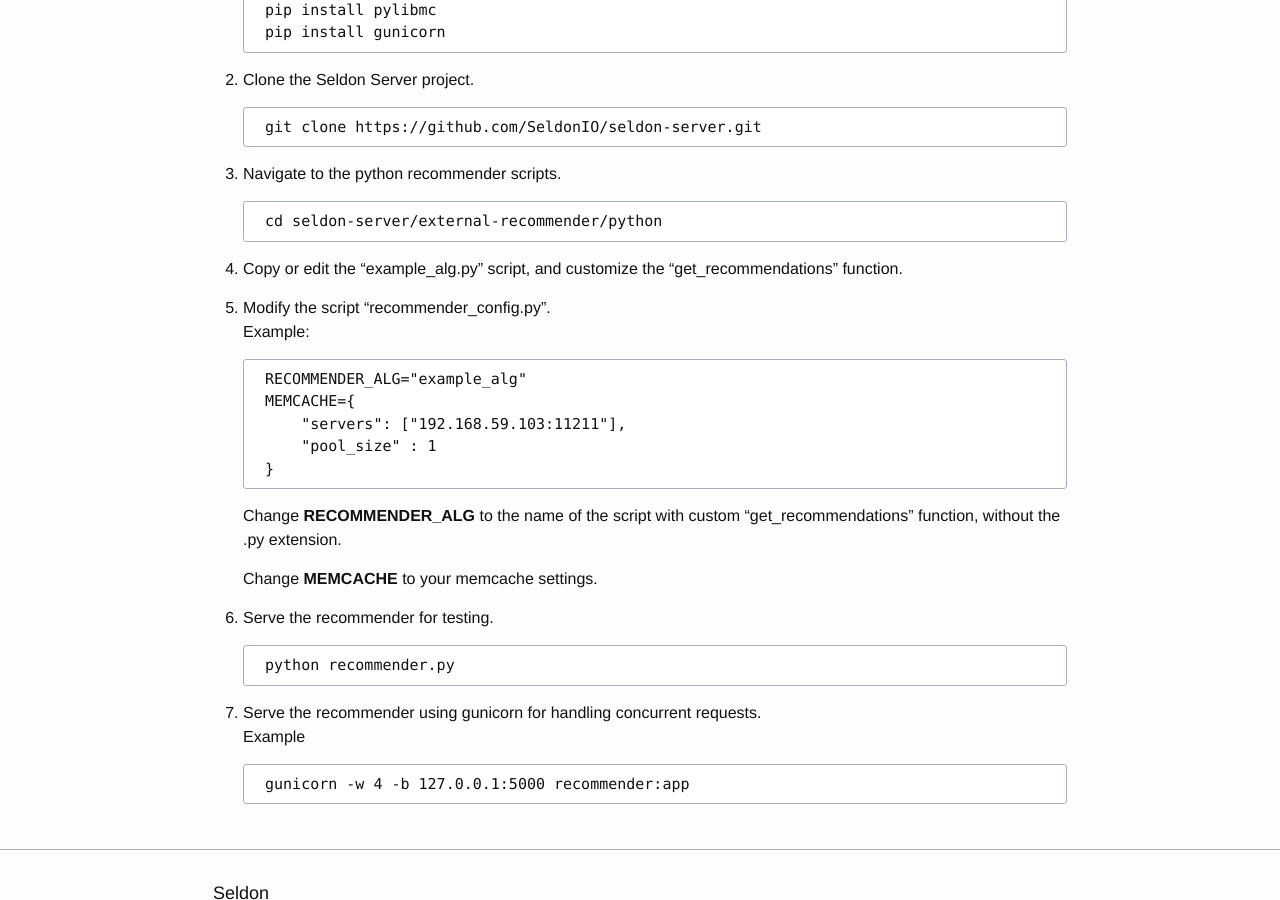
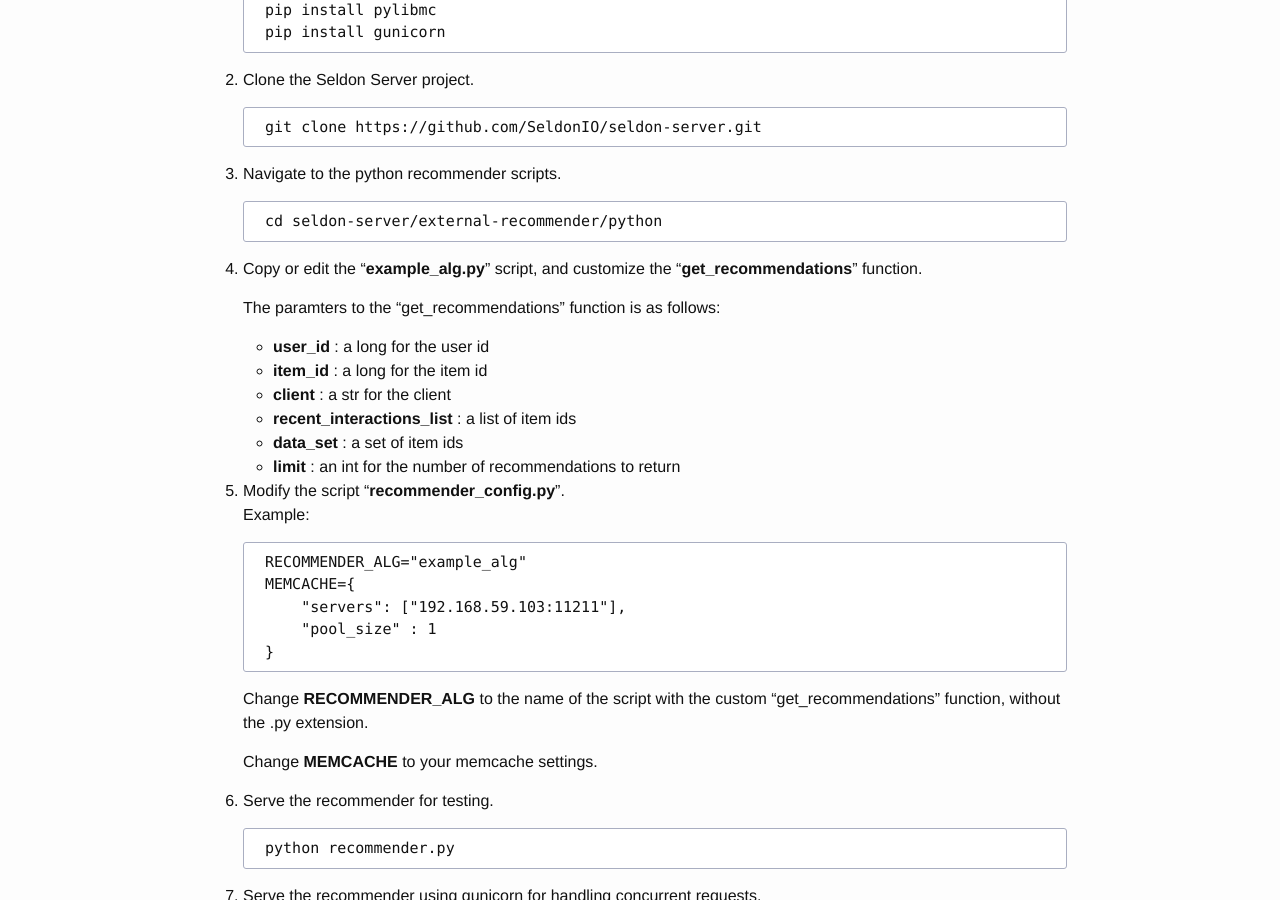
Before and after one commit to SeldonIO/seldonio.github.com, a Jekyll site: the page built from external-algorithms.md, in a window 1280 px wide and 900 px high, scrolled down 394 px. Built offline with Jekyll 4.4.1, drawn with Linux system fonts in a browser that asks for light colours.

Commit message:
updated External Python Recommender docs

```diff
--- a/external-algorithms.md
+++ b/external-algorithms.md
@@ -27,9 +27,18 @@ To use this recommender, follow these steps:
 
         cd seldon-server/external-recommender/python
 
-1. Copy or edit the "example_alg.py" script, and customize the "get_recommendations" function.
+1. Copy or edit the "**example_alg.py**" script, and customize the "**get_recommendations**" function.
 
-1. Modify the script "recommender_config.py".
+    The paramters to the "get_recommendations" function is as follows:
+
+    * **user_id** : a long for the user id
+    * **item_id** : a long for the item id
+    * **client** : a str for the client
+    * **recent_interactions_list** : a list of item ids
+    * **data_set** : a set of item ids
+    * **limit** : an int for the number of recommendations to return
+
+1. Modify the script "**recommender_config.py**".
     Example:
 
         RECOMMENDER_ALG="example_alg"
@@ -38,7 +47,7 @@ To use this recommender, follow these steps:
             "pool_size" : 1
         }
 
-    Change **RECOMMENDER_ALG** to the name of the script with custom "get_recommendations" function, without the .py extension.
+    Change **RECOMMENDER_ALG** to the name of the script with the custom "get_recommendations" function, without the .py extension.
 
     Change **MEMCACHE** to your memcache settings.
 
```
